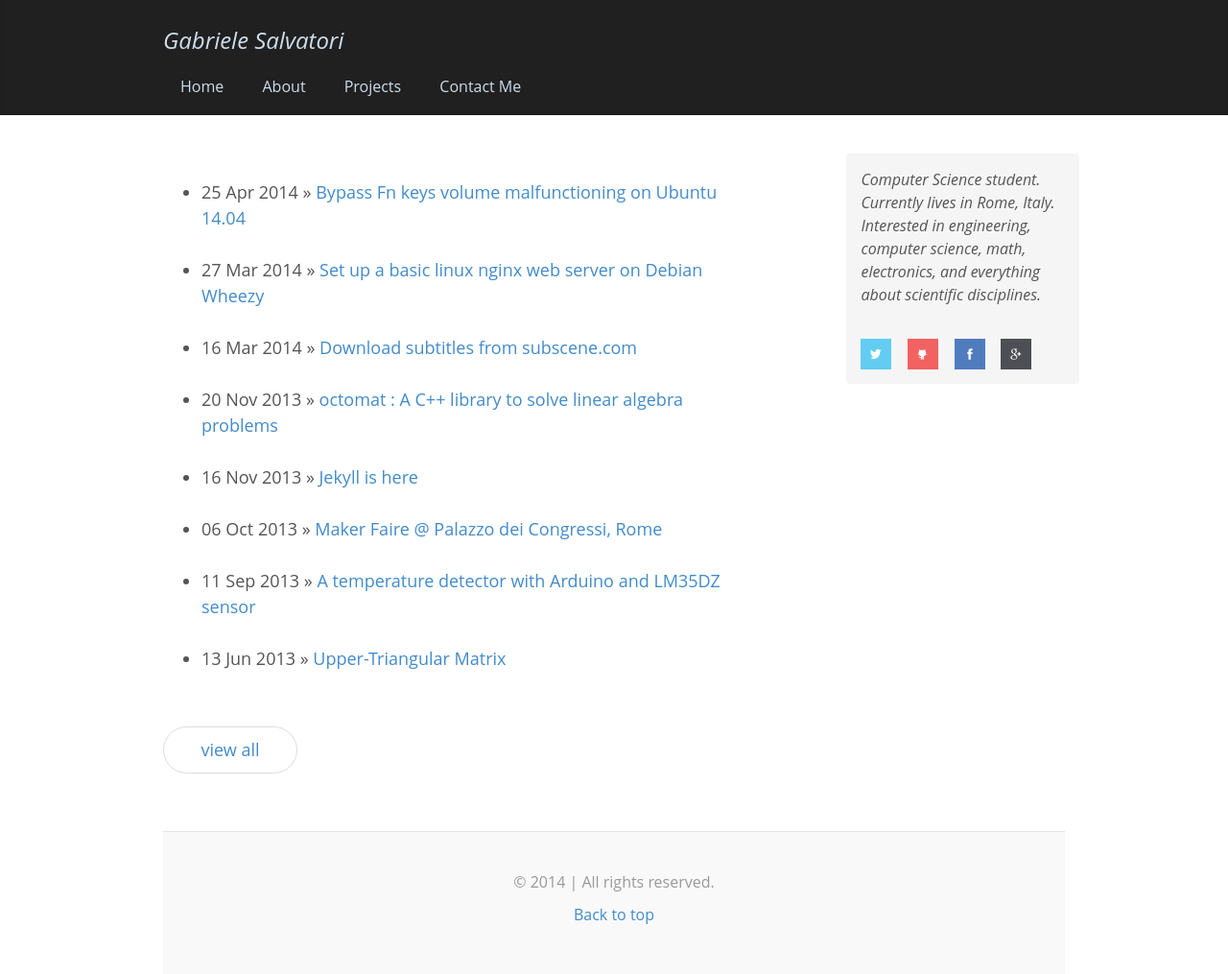
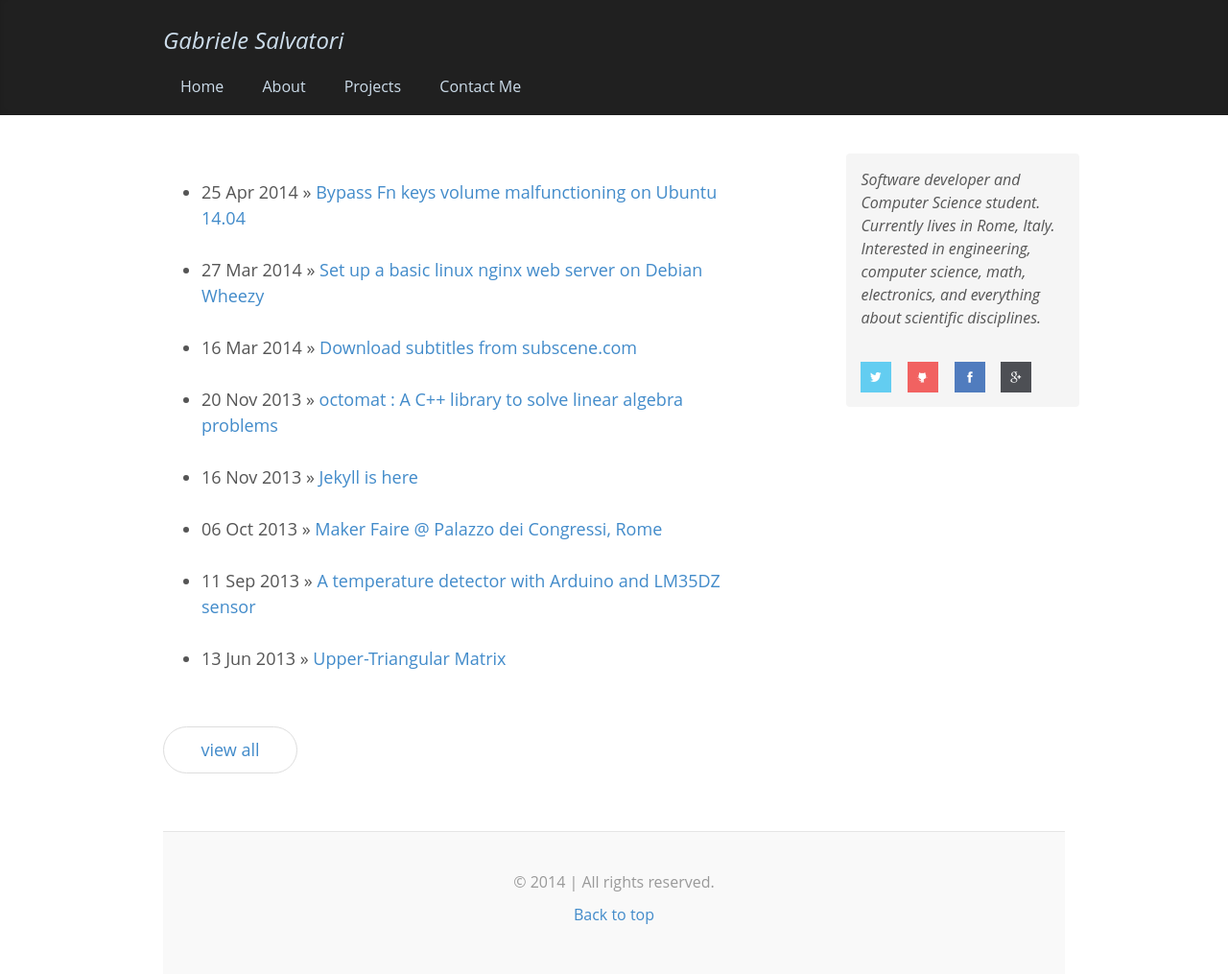
Before and after one commit to gsalvatori/salvatorigabriele.com, a Jekyll site: the page built from index.html, in a window 1280 px wide. Shown: the whole page at 96% size. Built offline with Jekyll 4.4.1, drawn with Linux system fonts in a browser that asks for light colours; nearby versions of some CDN libraries; library files that are not in the unit come from our copies; Markdown is read by kramdown in place of the engine named in the settings.

Commit message:
Update default.html

```diff
--- a/_layouts/default.html
+++ b/_layouts/default.html
@@ -65,7 +65,7 @@
 
         <div class="col-sm-3 col-sm-offset-1 blog-sidebar">
           <div class="sidebar-module sidebar-module-inset">
-            <p><i>Computer Science student. Currently lives in Rome, Italy. Interested in engineering, computer science, math, electronics, and everything about scientific disciplines.</i></p><br>
+            <p><i>Software developer and Computer Science student. Currently lives in Rome, Italy. Interested in engineering, computer science, math, electronics, and everything about scientific disciplines.</i></p><br>
             <a href="https://twitter.com/_gsalvatori" target="_blank"><img src="/images/twitter.png" border="0" width="32" height="32" /></a>&nbsp;&nbsp;&nbsp;
             <a href="https://github.com/gsalvatori" target="_blank"><img src="/images/Github.png" border="0" width="32" height="32" /></a>&nbsp;&nbsp;&nbsp;
             <a href="https://www.facebook.com/salvatorigabriele" target="_blank"><img src="/images/facebook.png" border="0" width="32" height="32" /></a>&nbsp;&nbsp;&nbsp;
```
